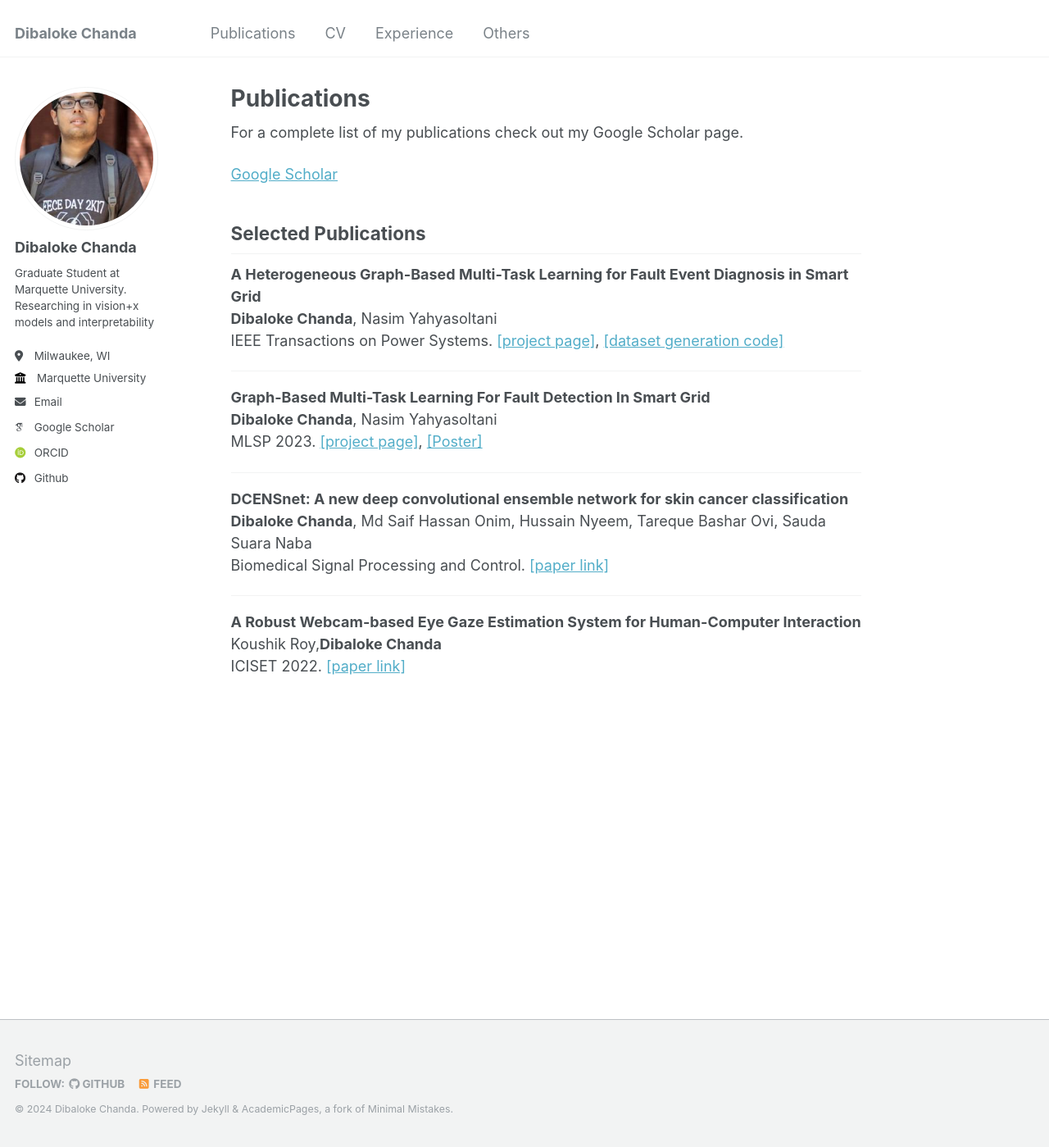
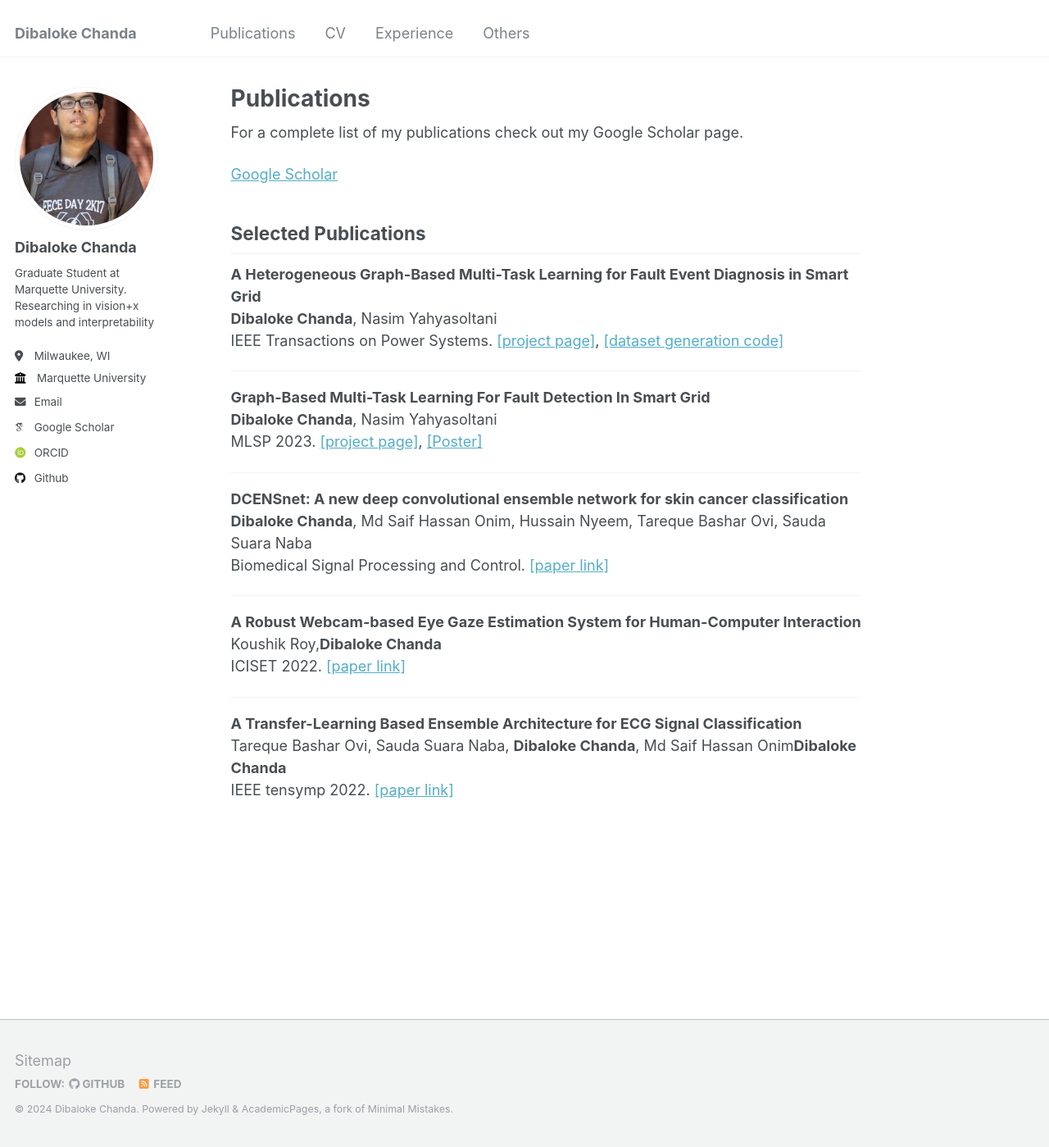
Before and after one commit to dibaloke/dibaloke.github.io, a Jekyll site: the page built from _pages/publications.md, in a window 1280 px wide and 1399 px high. Shown: the whole window at 82% size. Built offline with Jekyll 4.4.1, drawn with Linux system fonts in a browser that asks for light colours; some web fonts are replaced.

Commit message:
Update publications.md

```diff
--- a/_pages/publications.md
+++ b/_pages/publications.md
@@ -29,3 +29,9 @@ For a complete list of my publications check out my Google Scholar page.
 <b> A Robust Webcam-based Eye Gaze Estimation System for Human-Computer Interaction </b>
 <br> Koushik Roy,<b>Dibaloke Chanda</b>
 <br>ICISET 2022. [[paper link]](https://ieeexplore.ieee.org/abstract/document/9775896)
+
+------
+
+<b> A Transfer-Learning Based Ensemble Architecture for ECG Signal Classification </b>
+<br>Tareque Bashar Ovi, Sauda Suara Naba, <b> Dibaloke Chanda</b>, Md Saif Hassan Onim<b>Dibaloke Chanda</b>
+<br> IEEE tensymp 2022. [[paper link]](https://arxiv.org/abs/2207.00002)
```
